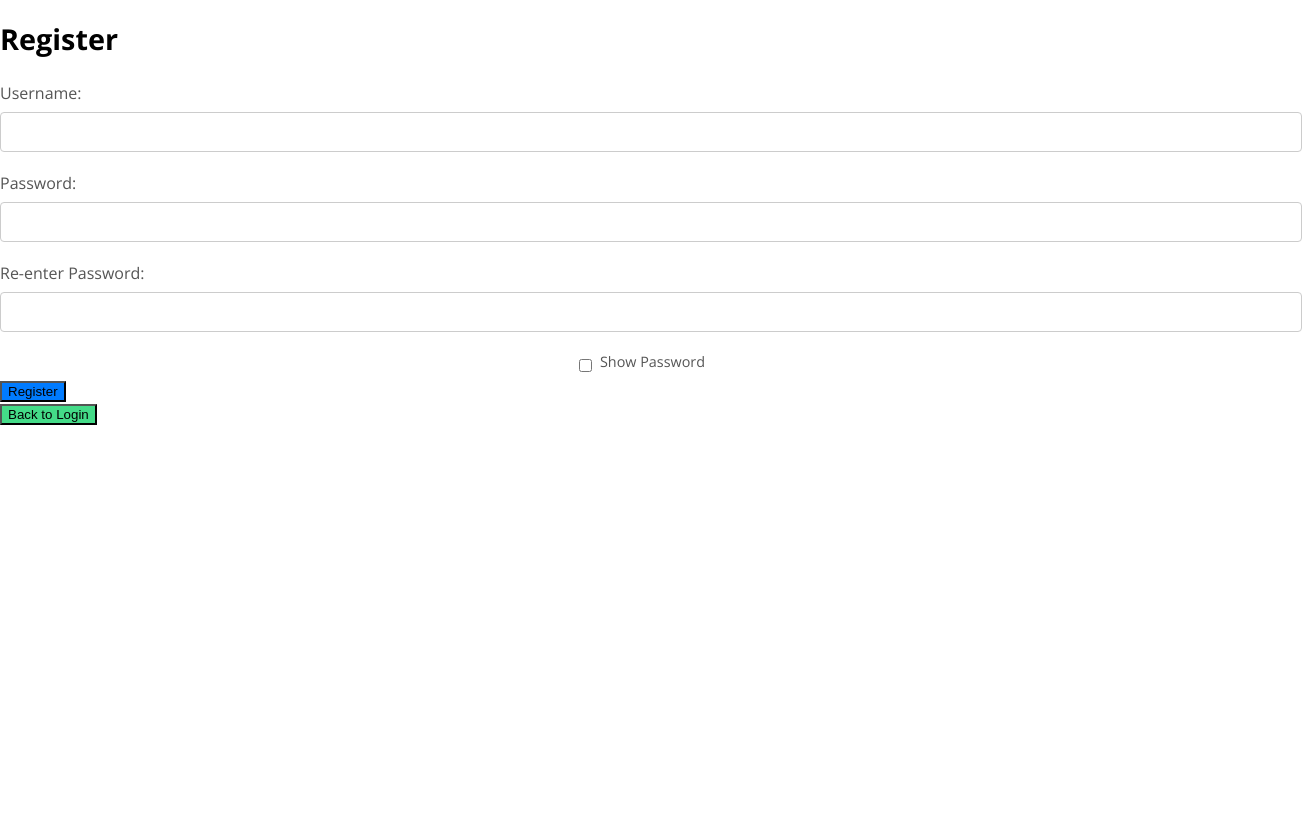
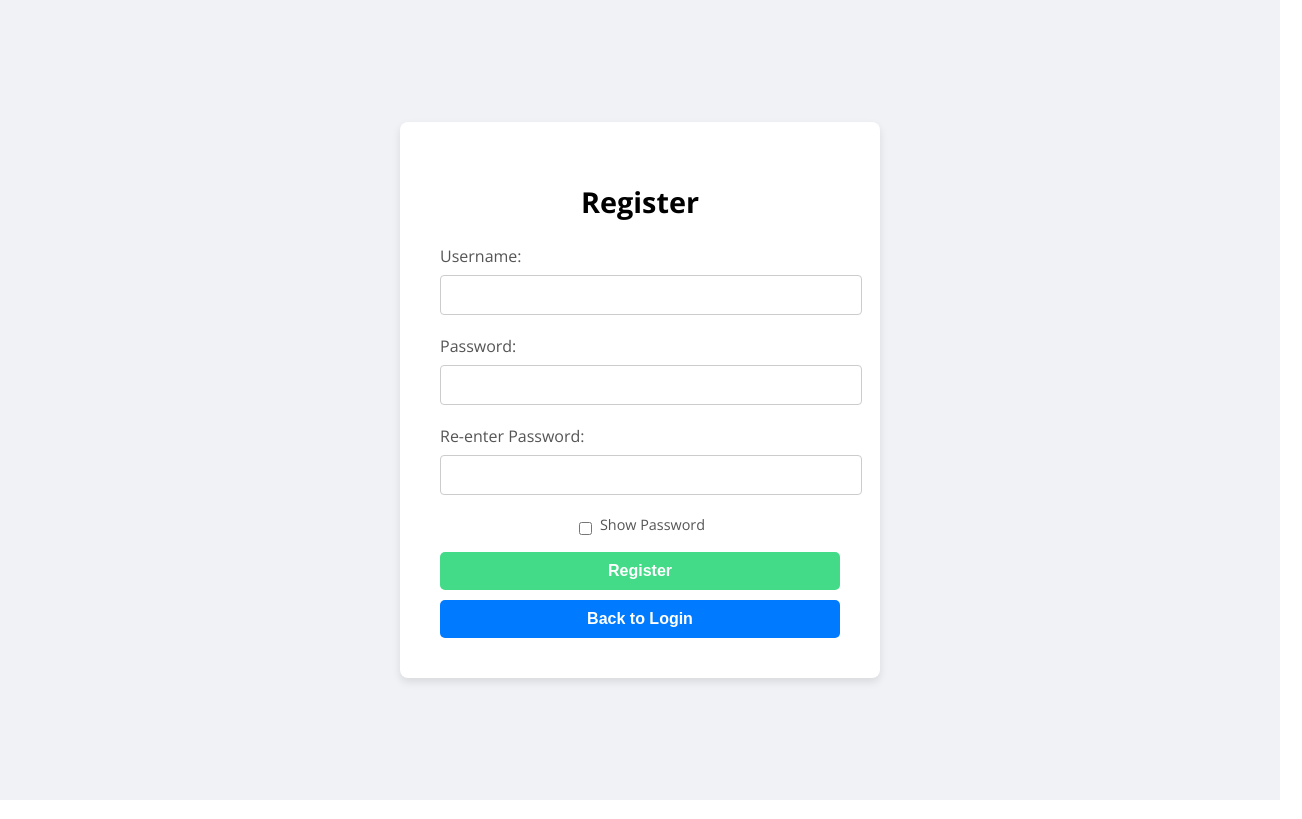
Before and after one commit to rocketninja7/h4g2025, a React (Create React App) app in the folder frontend/login/: page /register in a window 1280 px wide. Shown: the whole page, 1302 px wide, since content can reach past the window. Built offline with nearby package versions, Linux system fonts and the light colour scheme.

Commit message:
Fixed Register.js formatting

```diff
--- a/frontend/login/src/Register.js
+++ b/frontend/login/src/Register.js
@@ -1,4 +1,5 @@
 import React, { useState } from 'react';
+import "./App.css"
 
 function Register() {
   const [username, setUsername] = useState('');
@@ -33,7 +34,8 @@ function Register() {
   };
 
   return (
-    <div className="App">
+    <div className="login-container">
+      <div className="login-form">
       <header className="App-header">
         <h1>Register</h1>
         <form onSubmit={handleRegister} className="register-form">
@@ -76,14 +78,15 @@ function Register() {
             />
             <label htmlFor="show-password">Show Password</label>
           </div>
-          <button type="submit" className="register-button">
+          <button type="submit" className="button login-button">
             Register
           </button>
         </form>
-        <button onClick={navigateToLogin} className="login-button back-button">
+        <button onClick={navigateToLogin} className="button register-button">
           Back to Login
         </button>
       </header>
+    </div>
     </div>
   );
 }
```
